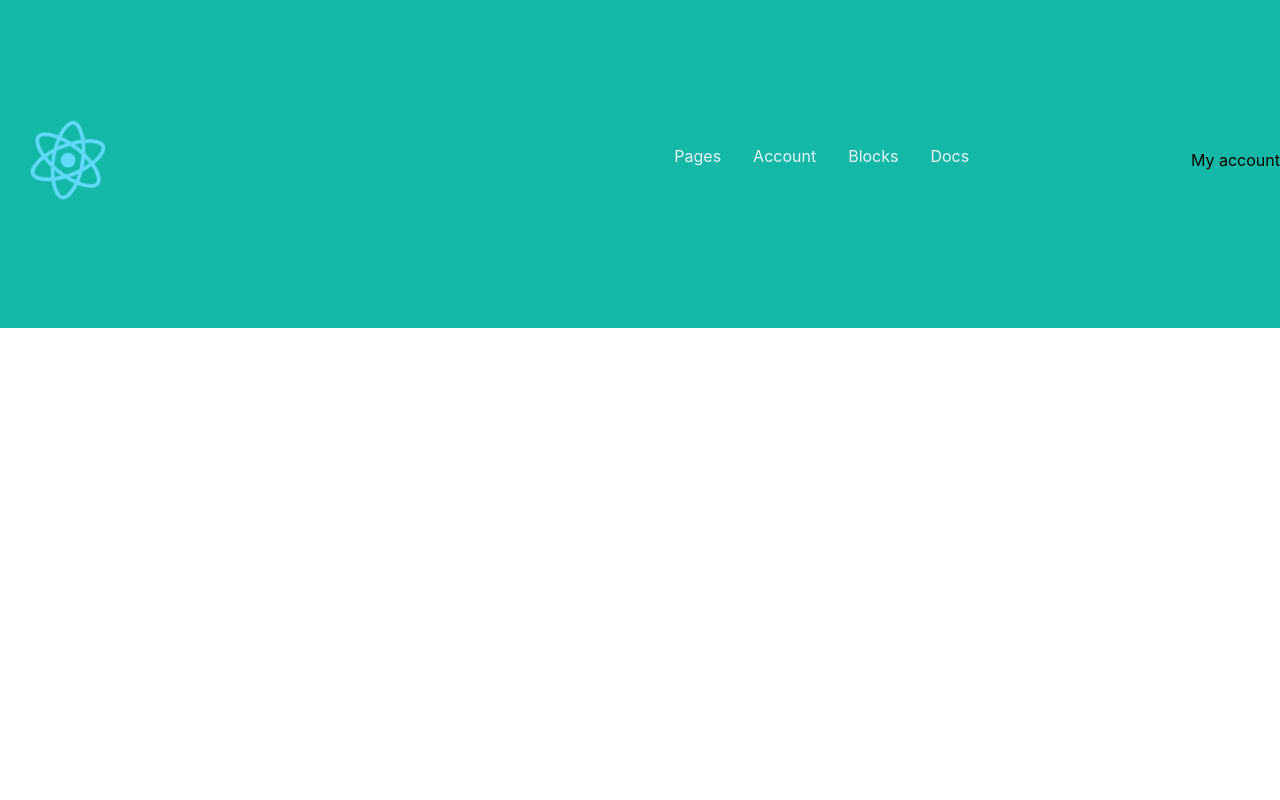
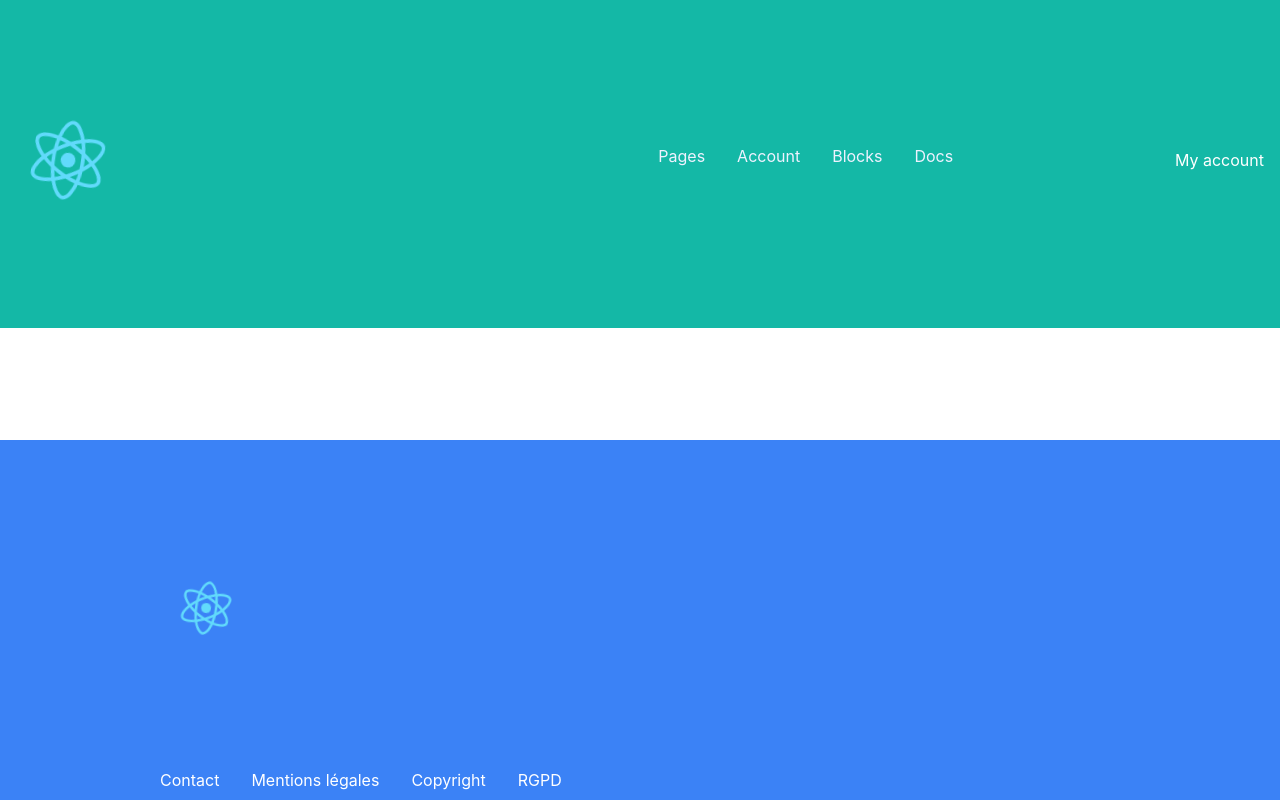
Before and after one commit to SofianBRh/Reseau-Social-ReactJs, a React (Create React App) app in the folder mon-app/: page / in a window 1280 px wide. Built offline with nearby package versions, Linux system fonts and the light colour scheme.

Commit message:
ajout fixture_footer

```diff
--- a/mon-app/src/App.js
+++ b/mon-app/src/App.js
@@ -1,16 +1,16 @@
 import * as React from 'react';
 import './App.css';
 import Nav from './component/Navbar.js'
-
+import Footer from './component/Footer.js'
 
 
 
 function App() {
   return (
-    <Nav/>
-
-
-
+    <>
+    <Nav />
+    <Footer />
+    </>
   );
 }
 
--- /dev/null
+++ b/mon-app/src/component/Footer.js
@@ -0,0 +1,54 @@
+import logo from './logo.svg';
+
+export default function Footer() {
+    return (
+        <div className="bg-blue-200 text-black ">
+            <div className="bg-blue-500
+             text-3m text-white text-center
+             fixed
+             bottom-0
+             md:px-10 xl:px-40 py-2">
+                <div className="grid grid-cols-1 sm:grid-cols-2 md:grid-cols-3 gap-5">
+                    <img src={logo} className="App-logo" alt="logo" width="30%" height="30%"/>
+                </div>
+                <div className="flex row content-between gap-8">
+                    <a className="flex items" href="/">Contact</a>
+                    <a className="flex " href="/">Mentions légales</a>
+                    <a className="block" href="/">Copyright</a>
+                    <a  className="block" href="/">RGPD</a>
+                </div>
+
+            </div>
+        </div>
+    );
+}
+
+
+
+
+
+// import React from 'react';
+// import logo from './logo.svg';
+
+
+// const Footer =  () => {
+
+
+//     return (
+//         <footer className="bg-bleu text-black">
+//             <div className="md:flex md:justify-beween md:items-center sm:px-12px
+//              px-4 bg black py-7">
+//                 <img src={logo} className="App-logo " alt="logo" width="30%" height="30%"/>
+//                 <a ref="#" className="lg:text-4x1 md:mb-0 mb-6 lg:leading-normal font-semibold
+//                 md:w-2/5"></a>
+
+
+
+//              </div>
+
+
+
+//         </footer>
+//     );
+// }
+//     export default Footer;
```
